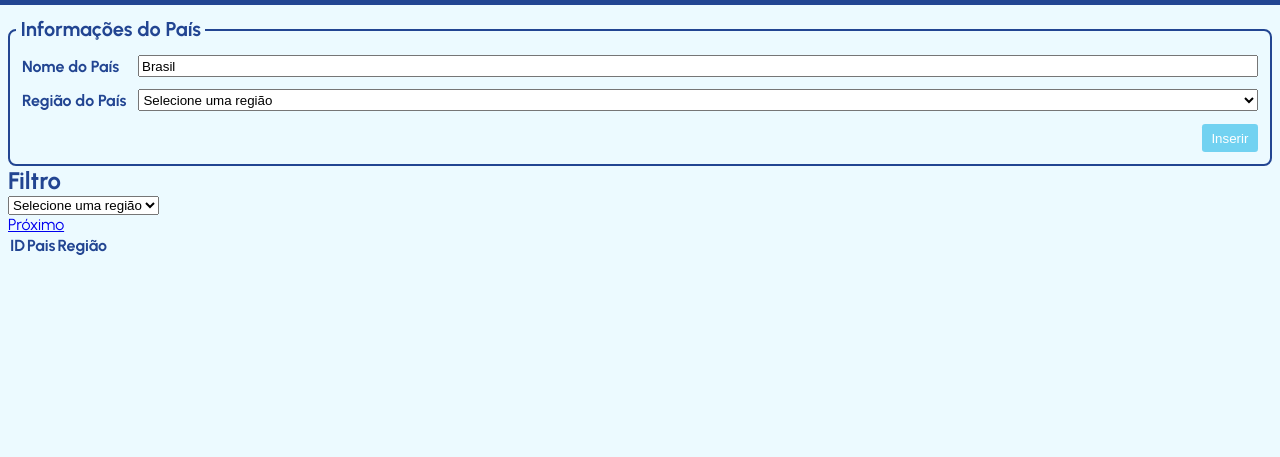
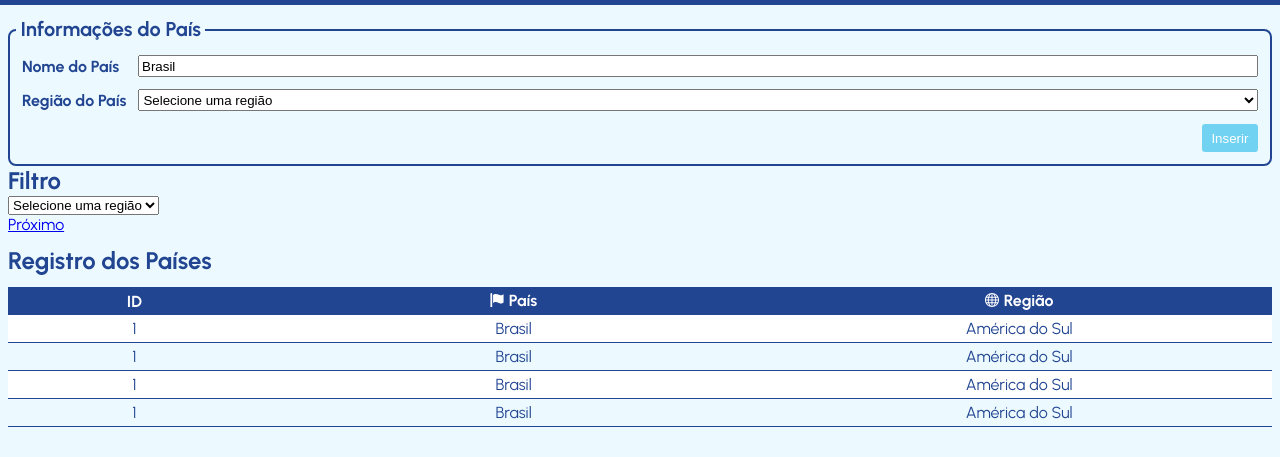
Before and after one commit to rachelpizane/registro-paises, a plain HTML site: page index.html in a window 1280 px wide. Shown: the part 49-506 px from the top of the page. Drawn offline with Linux system fonts and the light colour scheme.

Commit message:
Finalizei a região da tabela

```diff
--- a/index.html
+++ b/index.html
@@ -37,17 +37,51 @@
         <ul>
             <li><a href="#" onclick="proximo()">Próximo</a></li>
         </ul>
-        <table>
-            <thead>
+
+        <section class="section-table-paises">
+            <h2>Registro dos Países</h2>
+            <table class="table-paises">
+                <thead class="table-paises__head">
                     <tr>
                         <th>ID</th>
-                    <th>Pais</th>
-                    <th>Região</th>
+                        <th>
+                            <div class="table-paise__icon-group">
+                                <img src="img/flag.svg" alt="icon-flag">
+                                País
+                            </div>
+                        </th>
+                        <th>
+                            <div class="table-paise__icon-group">
+                                <img src="img/world.svg" alt="icon-flag">
+                                Região
+                            </div>
+                        </th>
                     </tr>
                 </thead>
-            <tbody id="tabela">
+                <tbody id="tabela" class="table-paises__body">
+                    <tr>
+                        <td>1</td>
+                        <td>Brasil</td>
+                        <td>América do Sul</td>
+                    </tr>
+                    <tr>
+                        <td>1</td>
+                        <td>Brasil</td>
+                        <td>América do Sul</td>
+                    </tr>
+                    <tr>
+                        <td>1</td>
+                        <td>Brasil</td>
+                        <td>América do Sul</td>
+                    </tr>
+                    <tr>
+                        <td>1</td>
+                        <td>Brasil</td>
+                        <td>América do Sul</td>
+                    </tr>
                 </tbody>
             </table>
+        </section>
     </main>
     <script src="script.js"></script>
 </body>
--- a/style.css
+++ b/style.css
@@ -3,7 +3,6 @@
 *{
     margin: 0px;
     padding: 0px;
-    box-sizing: border-box;
     /* border: 1px solid red; */
 }
 
@@ -84,3 +83,50 @@ main {
     background-color: #67bcd8;
     transition: .2s;
 }
+
+/*  Seção da Tabela */
+.section-table-paises{
+    padding: .75rem 0;
+    display: grid;
+    gap: .75rem;
+}
+
+.table-paises, th, td {
+    border-collapse: collapse;
+}
+
+
+th, td {
+    width: 40%;
+    padding: .25rem .35rem;
+    text-align: center;
+}
+
+th:first-child, td:first-child{
+    width: 20%;
+}
+
+th {
+    background-color: #224592;
+    color: #fff;
+}
+
+tr:nth-child(odd) td {
+    background-color: #fff;
+    border-bottom: 1px solid #224592;
+}
+
+tr:nth-child(even) td {
+    border-bottom: 1px solid #224592;
+}
+
+.table-paise__icon-group {
+    display: inline-flex;
+    align-items: center;
+    gap: .3rem;
+}
+
+.table-paise__icon-group img {
+    display: inline-block;
+    box-sizing: content-box;
+}
```
Lines whose indentation alone changed are shown as unchanged.
